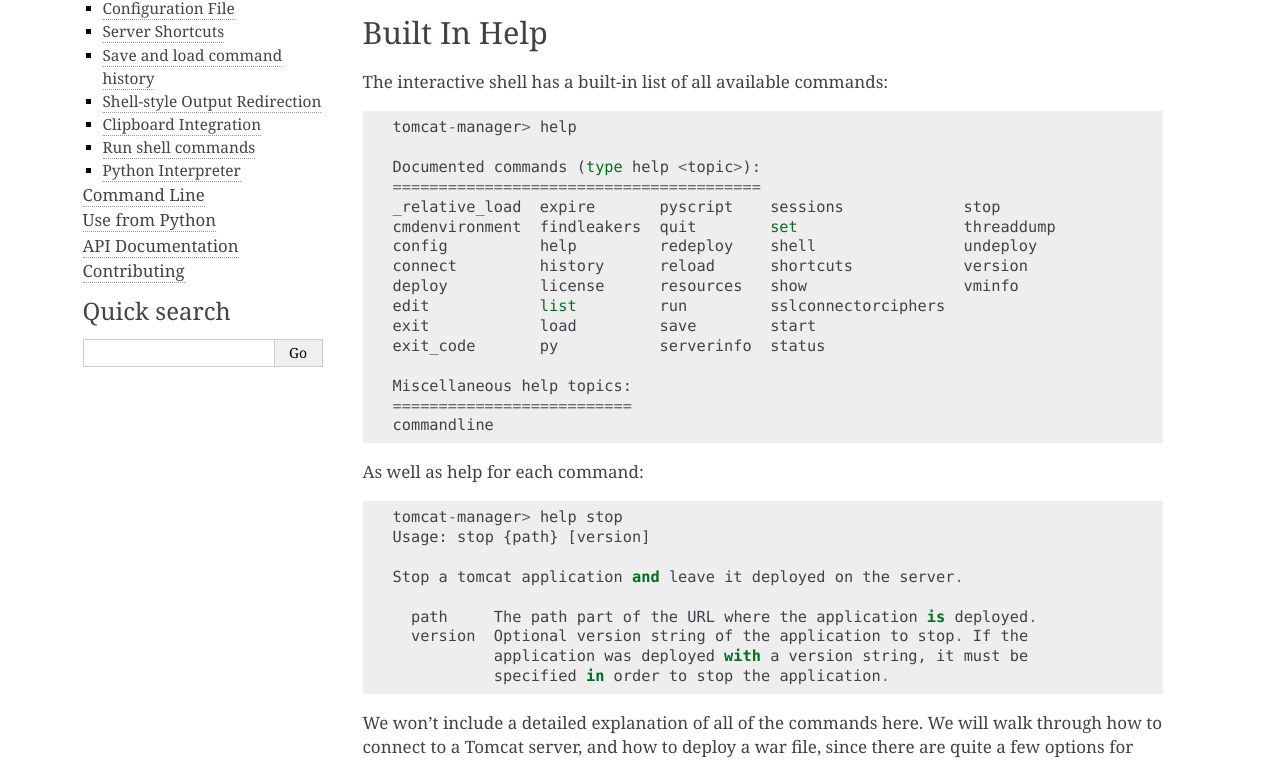
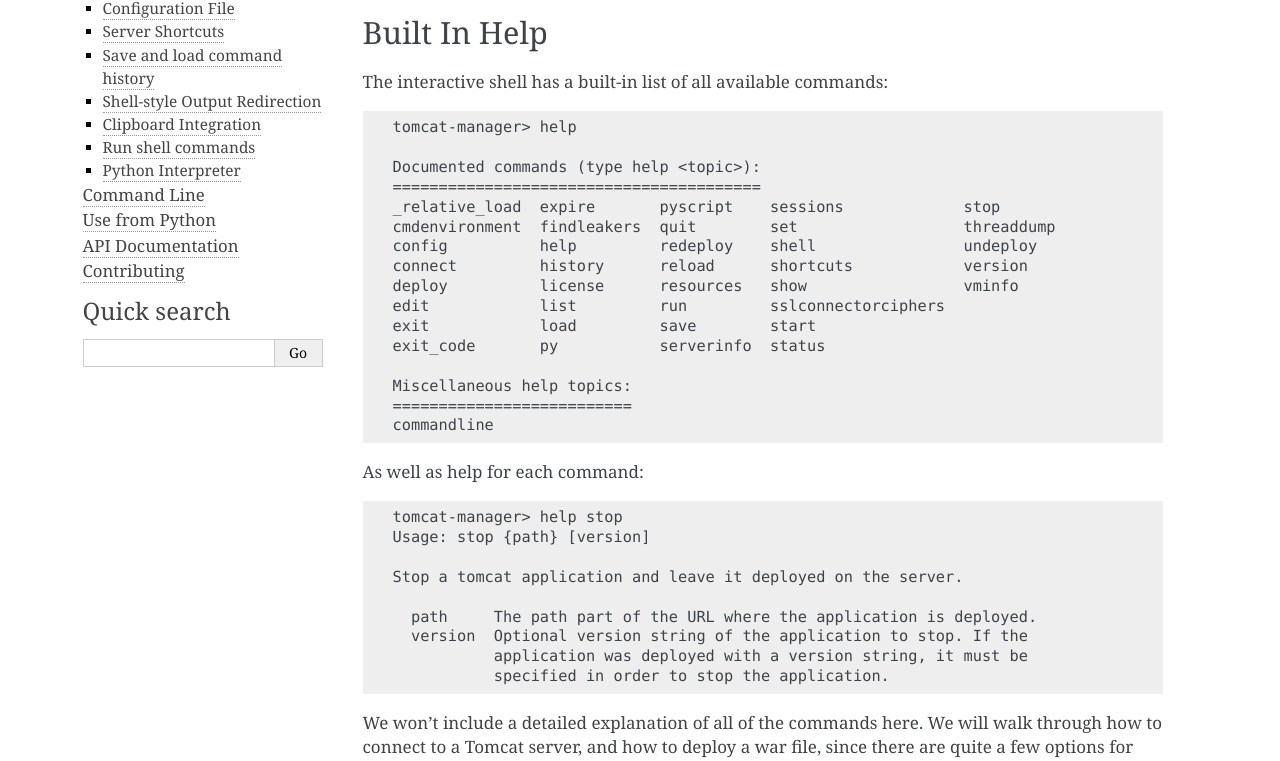
Before and after one commit to tomcatmanager/tomcatmanager, a Sphinx documentation site: the page built from docs/interactive.rst, in a window 1280 px wide and 1400 px high. Shown: the part 444-1205 px from the top of the window. Built offline with Sphinx 7.4.7, drawn with Linux system fonts in a browser that asks for light colours; some of the changed text lies outside the part shown.

Commit message:
Get rid of automagic (incorrect) highlighting

```diff
--- a/docs/interactive.rst
+++ b/docs/interactive.rst
@@ -3,7 +3,9 @@
 
 After installation, you will have a new tool called ``tomcat-manager``. Run
 this with no command line arguments to invoke an interactive, line-oriented
-command interpreter::
+command interpreter:
+
+.. code-block:: none
 
    $ tomcat-manager
    tomcat-manager> connect http://localhost:8080/manager admin newenglandclamchowder
@@ -23,7 +25,9 @@
 Built In Help
 -------------
 
-The interactive shell has a built-in list of all available commands::
+The interactive shell has a built-in list of all available commands:
+
+.. code-block:: none
 
    tomcat-manager> help
 
@@ -42,7 +46,9 @@
    ==========================
    commandline
 
-As well as help for each command::
+As well as help for each command:
+
+.. code-block:: none
 
    tomcat-manager> help stop
    Usage: stop {path} [version]
@@ -66,22 +72,30 @@
 
 Before you can do anything to a Tomcat server, you need to enter the connection
 information, including the url and the authentication credentials. You can pass
-the connection information on the command line::
+the connection information on the command line:
+
+.. code-block:: none
 
    $ tomcat-manager --user=ace http://localhost:8080/manager
    Password: {you type your password here}
 
-Or::
+Or:
+
+.. code-block:: none
 
    $ tomcat-manager --user=ace --password=newenglandclamchowder \
    http://localhost:8080/manager
 
-You can also enter this information into the interactive prompt::
+You can also enter this information into the interactive prompt:
+
+.. code-block:: none
 
    $ tomcat-manager
    tomcat-manager> connect http://localhost:8080/manager ace newenglandclamchowder
 
-Or::
+Or:
+
+.. code-block:: none
 
    $ tomcat-manager
    tomcat-manager> connect http://localhost:8080/manager ace
@@ -113,13 +127,17 @@
 
 For our first example, let's assume we have a WAR file already on our server,
 in ``/tmp/myfancyapp.war``. To deploy this WAR file to
-``https://www.example.com/fancy``::
+``https://www.example.com/fancy``:
+
+.. code-block:: none
 
    tomcat-manager>deploy server /tmp/myfancyapp.war /fancy
 
 Now let's say I just compiled a WAR file on my laptop for an app called
 `shiny`. It's saved at ``~/src/shiny/dist/shinyv2.0.5.war``. I'd like to deploy
-it to ``https://www.example.com/shiny``::
+it to ``https://www.example.com/shiny``:
+
+.. code-block:: none
 
    tomcat-manager>deploy local ~/src/shiny/dist/shiny2.0.5.war /shiny
 
@@ -144,7 +162,7 @@
    ------------------------ ------- -------- ------------------------------------
    /                        running        0 ROOT
    /manager                 running        0 manager
-   /shiny.                  running        0 shiny##v2.0.5
+   /shiny                   running        0 shiny##v2.0.5
 
 Later today, I make a bug fix to 'shiny', and build version 2.0.6 of the
 app. Parallel deployment allows me to deploy two versions of that app at the
@@ -201,15 +219,21 @@
 up and down arrow keys. and search the history of your commands with
 ``<control>+r``.
 
-You can view the list of previously issued commands::
+You can view the list of previously issued commands:
+
+.. code-block:: none
 
    tomcat-manager> history
 
-And run a previous command by string search::
+And run a previous command by string search:
+
+.. code-block:: none
 
    tomcat-manager> run rel
 
-Or by number::
+Or by number:
+
+.. code-block:: none
 
    tomcat-manager> run 5
 
@@ -325,16 +349,22 @@
 Shell-style Output Redirection
 ------------------------------
 
-Save the output of the ``list`` command to a file::
+Save the output of the ``list`` command to a file:
+
+.. code-block:: none
 
 	tomcat-manager> list > /tmp/tomcat-apps.txt
 
-Search the output of the ``vminfo`` command::
+Search the output of the ``vminfo`` command:
+
+.. code-block:: none
 
 	tomcat-manager> vminfo | grep user.timezone
 	  user.timezone: US/Mountain
 
-Or the particularly useful::
+Or the particularly useful:
+
+.. code-block:: none
 
    tomcat-manager> threaddump | less
 
@@ -342,11 +372,15 @@
 Clipboard Integration
 ---------------------
 
-You can copy output to the clipboard by redirecting but not giving a filename::
+You can copy output to the clipboard by redirecting but not giving a filename:
+
+.. code-block:: none
 
 	tomcat-manager> list >
 
-You can also append output to the clipboard using a similar method::
+You can also append output to the clipboard using a similar method:
+
+.. code-block:: none
 
    tomcat-manager> serverinfo >>
 
@@ -354,7 +388,9 @@
 Run shell commands
 ------------------
 
-Use the ``shell`` or ``!`` commands to execute operating system commands (how meta)::
+Use the ``shell`` or ``!`` commands to execute operating system commands (how meta):
+
+.. code-block:: none
 
 	tomcat-manager> !ls
 
```
